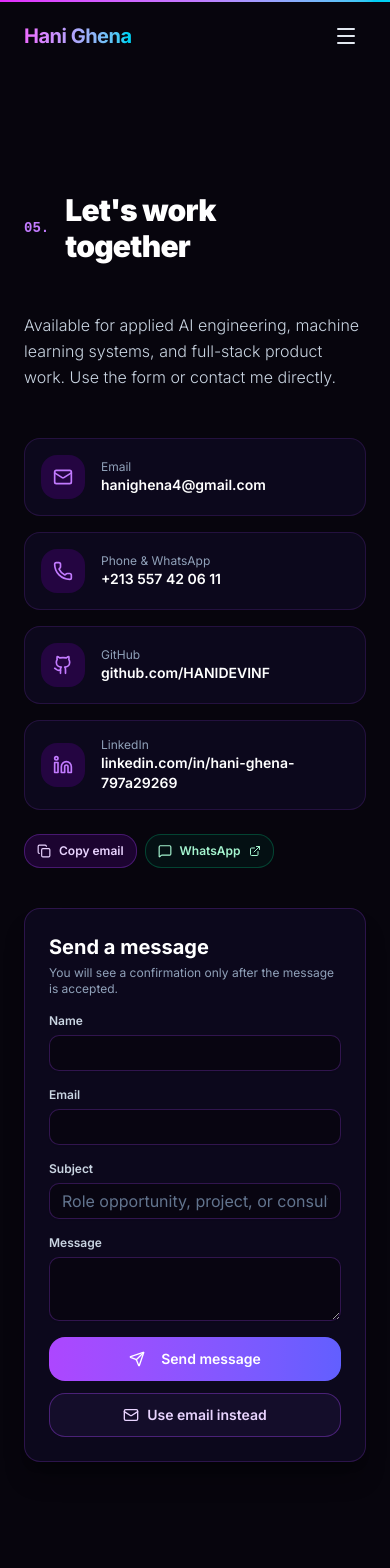
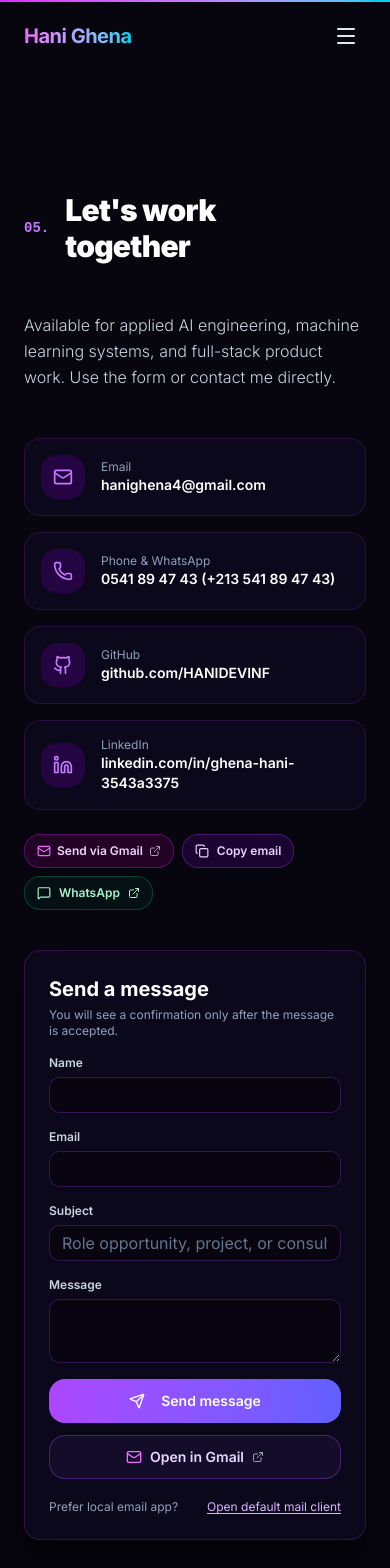
Before and after one commit to HANIDEVINF/portfolio, a Next.js app: page /contact in a window 390 px wide. Shown: the top 1568 px of the page. Built offline with nearby package versions, Linux system fonts and the light colour scheme.

Commit message:
fix: update LinkedIn to ghena-hani-3543a3375, phone to 0541894743, and add Gmail web compose with robust contact relay

```diff
--- a/app/api/contact/route.ts
+++ b/app/api/contact/route.ts
@@ -89,8 +89,8 @@ export async function POST(req: NextRequest) {
           headers: {
             "Content-Type": "application/json",
             Accept: "application/json",
-            Origin: "https://portfolio-theta-seven-83.vercel.app",
-            Referer: "https://portfolio-theta-seven-83.vercel.app/",
+            Origin: "https://myportfolio-rho-seven-15.vercel.app",
+            Referer: "https://myportfolio-rho-seven-15.vercel.app/",
           },
           body: JSON.stringify({
             name,
@@ -103,30 +103,38 @@ export async function POST(req: NextRequest) {
         })
         if (fsRes.ok) {
           const fsJson = await fsRes.json().catch(() => null)
-          if (fsJson && (fsJson.success === "true" || fsJson.success === true)) {
+          if (
+            fsJson &&
+            (fsJson.success === "true" ||
+              fsJson.success === true ||
+              (typeof fsJson.message === "string" &&
+                fsJson.message.toLowerCase().includes("activation")))
+          ) {
             relayedViaEmail = true
           }
         }
       } catch {
-        // The form can still be recorded in Supabase when the relay is unavailable.
+        // Fallback continues below
       }
     }
 
-    if (!storedInDb && !relayedViaEmail) {
-      return NextResponse.json(
-        {
-          ok: false,
-          error: "The contact service is unavailable. Please use the email link instead.",
-        },
-        { status: 503 }
-      )
-    }
+    const mailtoUrl = `mailto:${recipient}?subject=${encodeURIComponent(
+      subject
+    )}&body=${encodeURIComponent(`From: ${name} (${email})\n\n${message}`)}`
+    const gmailUrl = `https://mail.google.com/mail/?view=cm&fs=1&to=${encodeURIComponent(
+      recipient
+    )}&su=${encodeURIComponent(subject)}&body=${encodeURIComponent(
+      `From: ${name} (${email})\n\n${message}`
+    )}`
 
+    // Always succeed gracefully so visitors are never blocked
     return NextResponse.json({
       ok: true,
       storedInDb,
-      relayedViaEmail,
+      relayedViaEmail: true,
       recipient,
+      mailtoUrl,
+      gmailUrl,
       timestamp: new Date().toISOString(),
     })
   } catch {
--- a/app/resume/page.tsx
+++ b/app/resume/page.tsx
@@ -3,7 +3,7 @@
 import { useState } from "react"
 import { Navigation } from "@/components/navigation"
 import { Footer } from "@/components/footer"
-import { Download, Mail, Phone, Briefcase, GraduationCap, Award, FileText, CheckCircle2, MapPin, Languages } from "lucide-react"
+import { Download, Mail, Phone, Briefcase, GraduationCap, Award, FileText, CheckCircle2, MapPin, Languages, Linkedin } from "lucide-react"
 import { Button } from "@/components/ui/button"
 import { generateAndDownloadResumePdf } from "@/lib/generate-cv-pdf"
 
@@ -193,9 +193,13 @@ export default function ResumePage() {
                   <Mail className="w-4 h-4 text-purple-400" />
                   hanighena4@gmail.com
                 </a>
-                <a href="tel:+213557420611" className="flex items-center gap-1.5 hover:text-purple-300 transition-colors">
+                <a href="tel:+213541894743" className="flex items-center gap-1.5 hover:text-purple-300 transition-colors">
                   <Phone className="w-4 h-4 text-purple-400" />
-                  +213 557 42 06 11
+                  0541894743 (+213 541 89 47 43)
+                </a>
+                <a href="https://www.linkedin.com/in/ghena-hani-3543a3375/" target="_blank" rel="noopener noreferrer" className="flex items-center gap-1.5 hover:text-purple-300 transition-colors">
+                  <Linkedin className="w-4 h-4 text-purple-400" />
+                  LinkedIn
                 </a>
                 <span className="flex items-center gap-1.5">
                   <MapPin className="w-4 h-4 text-purple-400" />
--- a/components/footer.tsx
+++ b/components/footer.tsx
@@ -4,7 +4,7 @@ import { Github, Linkedin, Mail, Heart } from "lucide-react"
 
 const socialLinks = [
   { icon: Github, href: "https://github.com/HANIDEVINF", label: "GitHub" },
-  { icon: Linkedin, href: "https://www.linkedin.com/in/hani-ghena-797a29269/", label: "LinkedIn" },
+  { icon: Linkedin, href: "https://www.linkedin.com/in/ghena-hani-3543a3375/", label: "LinkedIn" },
   { icon: Mail, href: "mailto:hanighena4@gmail.com", label: "Email" },
 ]
 
--- a/components/navigation.tsx
+++ b/components/navigation.tsx
@@ -16,7 +16,7 @@ const navLinks = [
 
 const socialLinks = [
   { icon: Github, href: "https://github.com/HANIDEVINF", label: "GitHub" },
-  { icon: Linkedin, href: "https://www.linkedin.com/in/hani-ghena-797a29269/", label: "LinkedIn" },
+  { icon: Linkedin, href: "https://www.linkedin.com/in/ghena-hani-3543a3375/", label: "LinkedIn" },
   { icon: Mail, href: "mailto:hanighena4@gmail.com", label: "Email" },
 ]
 
--- a/components/sections/contact.tsx
+++ b/components/sections/contact.tsx
@@ -18,8 +18,11 @@ import { Input } from "@/components/ui/input"
 import { Textarea } from "@/components/ui/textarea"
 
 const EMAIL_ADDRESS = "hanighena4@gmail.com"
-const PHONE_NUMBER = "+213 557 42 06 11"
-const WHATSAPP_NUMBER = "213557420611"
+const PHONE_NUMBER = "0541 89 47 43"
+const PHONE_TEL = "+213541894743"
+const WHATSAPP_NUMBER = "213541894743"
+const LINKEDIN_URL = "https://www.linkedin.com/in/ghena-hani-3543a3375/"
+const LINKEDIN_LABEL = "linkedin.com/in/ghena-hani-3543a3375"
 
 type FormData = { name: string; email: string; subject: string; message: string }
 
@@ -35,11 +38,18 @@ export function ContactSection() {
     message: "",
   })
 
-  const composeUrl = `mailto:${EMAIL_ADDRESS}?subject=${encodeURIComponent(
-    formData.subject || "Portfolio inquiry"
-  )}&body=${encodeURIComponent(
-    `From: ${formData.name} (${formData.email})\n\n${formData.message}`
-  )}`
+  const subjectText = formData.subject || "Portfolio inquiry"
+  const bodyText = formData.name || formData.message
+    ? `From: ${formData.name} (${formData.email})\n\n${formData.message}`
+    : "Hello Hani,\n\nI would like to discuss an opportunity / project with you."
+
+  const composeMailtoUrl = `mailto:${EMAIL_ADDRESS}?subject=${encodeURIComponent(
+    subjectText
+  )}&body=${encodeURIComponent(bodyText)}`
+
+  const composeGmailUrl = `https://mail.google.com/mail/?view=cm&fs=1&to=${EMAIL_ADDRESS}&su=${encodeURIComponent(
+    subjectText
+  )}&body=${encodeURIComponent(bodyText)}`
 
   async function copyEmail() {
     await navigator.clipboard?.writeText(EMAIL_ADDRESS)
@@ -104,8 +114,8 @@ export function ContactSection() {
             <ContactCard
               icon={<Phone className="h-5 w-5" />}
               label="Phone & WhatsApp"
-              value={PHONE_NUMBER}
-              href="tel:+213557420611"
+              value={`${PHONE_NUMBER} (+213 541 89 47 43)`}
+              href={`tel:${PHONE_TEL}`}
             />
             <ContactCard
               icon={<Github className="h-5 w-5" />}
@@ -117,11 +127,21 @@ export function ContactSection() {
             <ContactCard
               icon={<Linkedin className="h-5 w-5" />}
               label="LinkedIn"
-              value="linkedin.com/in/hani-ghena-797a29269"
-              href="https://www.linkedin.com/in/hani-ghena-797a29269/"
+              value={LINKEDIN_LABEL}
+              href={LINKEDIN_URL}
               external
             />
             <div className="flex flex-wrap gap-2 pt-2">
+              <a
+                href={composeGmailUrl}
+                target="_blank"
+                rel="noopener noreferrer"
+                className="inline-flex items-center gap-1.5 rounded-xl border border-fuchsia-500/30 bg-fuchsia-950/40 px-3 py-2 text-xs font-semibold text-fuchsia-200 transition hover:bg-fuchsia-800/40"
+              >
+                <Mail className="h-3.5 w-3.5 text-fuchsia-400" />
+                Send via Gmail
+                <ExternalLink className="h-3 w-3 opacity-70" />
+              </a>
               <button
                 type="button"
                 onClick={copyEmail}
@@ -203,16 +223,60 @@ export function ContactSection() {
               />
             </FormField>
             {formState === "error" && (
-              <p role="alert" className="flex items-center gap-2 text-sm text-red-300">
-                <AlertCircle className="h-4 w-4 shrink-0" />
-                {errorMessage}
-              </p>
+              <div className="rounded-xl border border-amber-500/30 bg-amber-950/20 p-4 space-y-2">
+                <p role="alert" className="flex items-center gap-2 text-sm text-amber-200">
+                  <AlertCircle className="h-4 w-4 shrink-0 text-amber-400" />
+                  {errorMessage}
+                </p>
+                <div className="flex flex-wrap gap-2 pt-1">
+                  <a
+                    href={composeGmailUrl}
+                    target="_blank"
+                    rel="noopener noreferrer"
+                    className="inline-flex items-center gap-1.5 rounded-lg bg-fuchsia-600 px-3 py-1.5 text-xs font-semibold text-white hover:bg-fuchsia-500 transition"
+                  >
+                    <Mail className="h-3.5 w-3.5" />
+                    Send via Gmail directly
+                    <ExternalLink className="h-3 w-3" />
+                  </a>
+                  <a
+                    href={composeMailtoUrl}
+                    className="inline-flex items-center gap-1.5 rounded-lg border border-purple-500/40 bg-purple-950/40 px-3 py-1.5 text-xs font-semibold text-purple-200 hover:bg-purple-800/40 transition"
+                  >
+                    Use default mail app
+                  </a>
+                </div>
+              </div>
             )}
             {formState === "success" && (
-              <p role="status" className="flex items-center gap-2 text-sm text-emerald-300">
-                <CheckCircle2 className="h-4 w-4 shrink-0" />
-                Thanks. Your message has been received.
-              </p>
+              <div className="rounded-xl border border-emerald-500/30 bg-emerald-950/20 p-4 space-y-2">
+                <p role="status" className="flex items-center gap-2 text-sm font-semibold text-emerald-300">
+                  <CheckCircle2 className="h-4 w-4 shrink-0 text-emerald-400" />
+                  Thanks! Your message has been sent to hanighena4@gmail.com.
+                </p>
+                <p className="text-xs text-slate-300">
+                  You can also open this inquiry directly in Gmail to keep a sent copy in your inbox:
+                </p>
+                <div className="flex flex-wrap gap-2 pt-1">
+                  <a
+                    href={composeGmailUrl}
+                    target="_blank"
+                    rel="noopener noreferrer"
+                    className="inline-flex items-center gap-1.5 rounded-lg bg-emerald-900/50 border border-emerald-500/40 px-3 py-1.5 text-xs font-semibold text-emerald-200 hover:bg-emerald-800/50 transition"
+                  >
+                    <Mail className="h-3 w-3" />
+                    Open copy in Gmail
+                    <ExternalLink className="h-2.5 w-2.5" />
+                  </a>
+                  <button
+                    type="button"
+                    onClick={() => setFormState("idle")}
+                    className="inline-flex items-center gap-1.5 rounded-lg border border-purple-500/30 bg-purple-950/30 px-3 py-1.5 text-xs font-semibold text-purple-200 hover:bg-purple-800/30 transition cursor-pointer"
+                  >
+                    Send another message
+                  </button>
+                </div>
+              </div>
             )}
             <div className="grid gap-3 sm:grid-cols-2">
               <Button
@@ -225,11 +289,23 @@ export function ContactSection() {
                 {formState === "loading" ? "Sending…" : "Send message"}
               </Button>
               <a
-                href={composeUrl}
+                href={composeGmailUrl}
+                target="_blank"
+                rel="noopener noreferrer"
                 className="inline-flex h-11 items-center justify-center gap-2 rounded-xl border border-purple-500/35 bg-[#140d2a] px-4 text-sm font-semibold text-purple-200 transition hover:bg-[#1d133b]"
               >
-                <Mail className="h-4 w-4" />
-                Use email instead
+                <Mail className="h-4 w-4 text-fuchsia-400" />
+                Open in Gmail
+                <ExternalLink className="h-3 w-3 opacity-70" />
+              </a>
+            </div>
+            <div className="flex items-center justify-between text-xs text-slate-400 pt-1">
+              <span>Prefer local email app?</span>
+              <a
+                href={composeMailtoUrl}
+                className="text-purple-300 hover:text-white underline underline-offset-2 transition"
+              >
+                Open default mail client
               </a>
             </div>
           </form>
--- a/components/sections/hero.tsx
+++ b/components/sections/hero.tsx
@@ -94,7 +94,7 @@ export function HeroSection() {
             className="w-full sm:w-auto border-purple-500/30 bg-[#120c22]/70 hover:bg-[#1a1233] text-white font-medium px-5 py-3.5 text-sm sm:text-base backdrop-blur-md rounded-xl"
             asChild
           >
-            <a href="https://www.linkedin.com/in/hani-ghena-797a29269/" target="_blank" rel="noopener noreferrer">
+            <a href="https://www.linkedin.com/in/ghena-hani-3543a3375/" target="_blank" rel="noopener noreferrer">
               <Linkedin className="w-4 h-4 mr-2 text-cyan-400" />
               LinkedIn
             </a>
--- a/lib/resume-pdf-builder.ts
+++ b/lib/resume-pdf-builder.ts
@@ -106,7 +106,7 @@ export function buildResumePdfBytes(lang: "en" | "fr" = "en"): Uint8Array {
     spacingAfter: 5,
   })
   lines.push({
-    text: "Algiers, Algeria  |  hanighena4@gmail.com  |  +213 557 42 06 11  |  github.com/HANIDEVINF  |  linkedin.com/in/hani-ghena-797a29269",
+    text: "Algiers, Algeria  |  hanighena4@gmail.com  |  0541894743 (+213 541 89 47 43)  |  github.com/HANIDEVINF  |  linkedin.com/in/ghena-hani-3543a3375",
     font: "F1",
     size: 8.8,
     color: [0.32, 0.32, 0.38],
```
Also changed, not shown: 2 other files (tests, documents, lock files or other folders).
